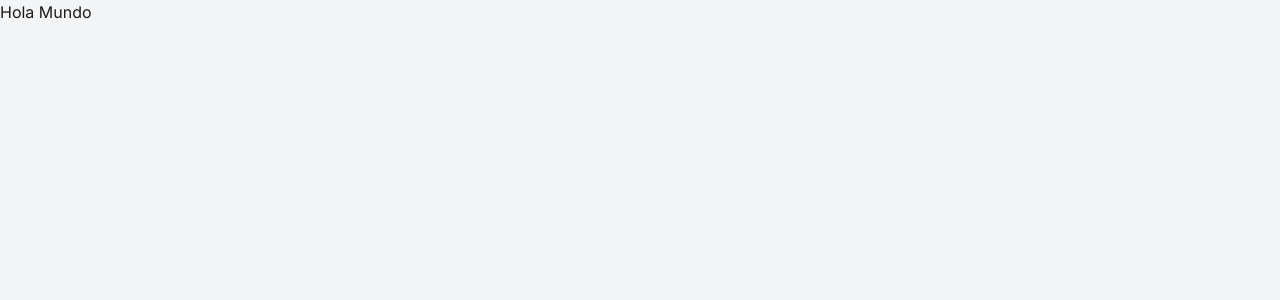
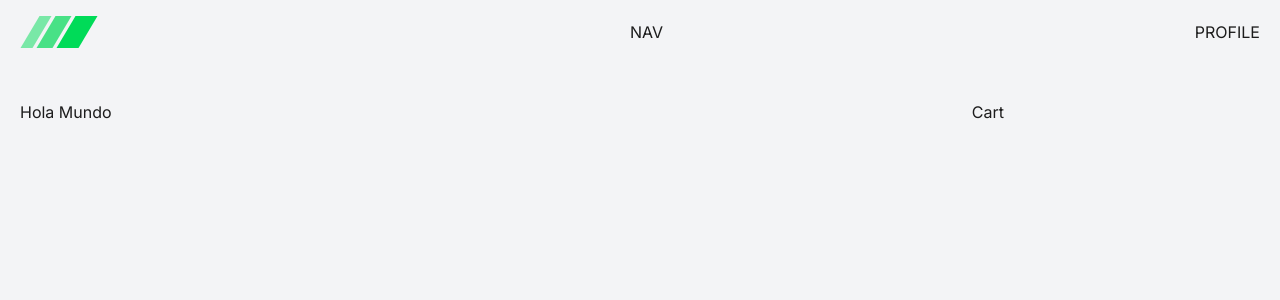
Before and after one commit to rody-huancas/pointify-nextjs, a Next.js app: page / in a window 1280 px wide. Shown: the top 300 px of the page. Built offline with nearby package versions, Linux system fonts and the light colour scheme.

Commit message:
Add: configuration layout

```diff
--- /dev/null
+++ b/src/app/(root)/layout.tsx
@@ -0,0 +1,23 @@
+import Cart from "@/components/cart";
+import Header from "@/components/header";
+import { ReactNode } from "react";
+
+const Layout = ({ children }: { children: ReactNode }) => {
+  return (
+    <div className="h-[100dvh]">
+      <section className="h-[10dvh] py-4 px-5">
+        <Header />
+      </section>
+      <section className="h-[90dvh] lg:flex lg:gap-4">
+        <main className="basis-4/4 lg:basis-3/4 p-5 lg:pr-2 overflow-x-hidden overflow-y-auto">
+          <div>{children}</div>
+        </main>
+        <div className="lg:basis-1/4 p-5 lg:pl-2">
+          <Cart />
+        </div>
+      </section>
+    </div>
+  );
+};
+
+export default Layout;
--- a/src/app/layout.tsx
+++ b/src/app/layout.tsx
@@ -1,7 +1,7 @@
 import type { Metadata } from "next";
+import { ReactNode } from "react";
 import { Inter } from "next/font/google";
 import "./globals.css";
-import { ReactNode } from "react";
 
 const inter = Inter({ subsets: ["latin"] });
 
@@ -10,13 +10,9 @@ export const metadata: Metadata = {
   description: "Pointify",
 };
 
-export default function RootLayout({
-  children,
-}: Readonly<{
-  children: ReactNode;
-}>) {
+export default function RootLayout({ children }: Readonly<{ children: ReactNode }>) {
   return (
-    <html lang="en">
+    <html lang="es">
       <body className={inter.className}>{children}</body>
     </html>
   );
--- /dev/null
+++ b/src/components/cart.tsx
@@ -0,0 +1,9 @@
+import React from 'react'
+
+const Cart = () => {
+  return (
+    <aside>Cart</aside>
+  )
+}
+
+export default Cart
--- /dev/null
+++ b/src/components/header.tsx
@@ -0,0 +1,19 @@
+import Logo from "./logo"
+
+const Header = () => {
+  return (
+    <header className="flex items-center justify-between">
+      <section>
+        <Logo />
+      </section>
+      <section>
+        NAV
+      </section>
+      <section>
+        PROFILE
+      </section>
+    </header>
+  )
+}
+
+export default Header
--- /dev/null
+++ b/src/components/logo.tsx
@@ -0,0 +1,32 @@
+import Link from "next/link";
+
+const Logo = () => {
+  return (
+    <Link href="/">
+      <svg
+        id="logo-38"
+        width="78"
+        height="32"
+        viewBox="0 0 78 32"
+        fill="none"
+        xmlns="http://www.w3.org/2000/svg"
+      >
+        {" "}
+        <path
+          d="M55.5 0H77.5L58.5 32H36.5L55.5 0Z"
+          className="fill-primary"
+        ></path>{" "}
+        <path
+          d="M35.5 0H51.5L32.5 32H16.5L35.5 0Z"
+          className="fill-primary/70"
+        ></path>{" "}
+        <path
+          d="M19.5 0H31.5L12.5 32H0.5L19.5 0Z"
+          className="fill-primary/50"
+        ></path>{" "}
+      </svg>
+    </Link>
+  );
+};
+
+export default Logo;
```
Also changed, not shown: package.json (+7 -4 lines), src/app/(root)/page.tsx (renamed from src/app/page.tsx), 1 other file (tests, documents, lock files or other folders).
